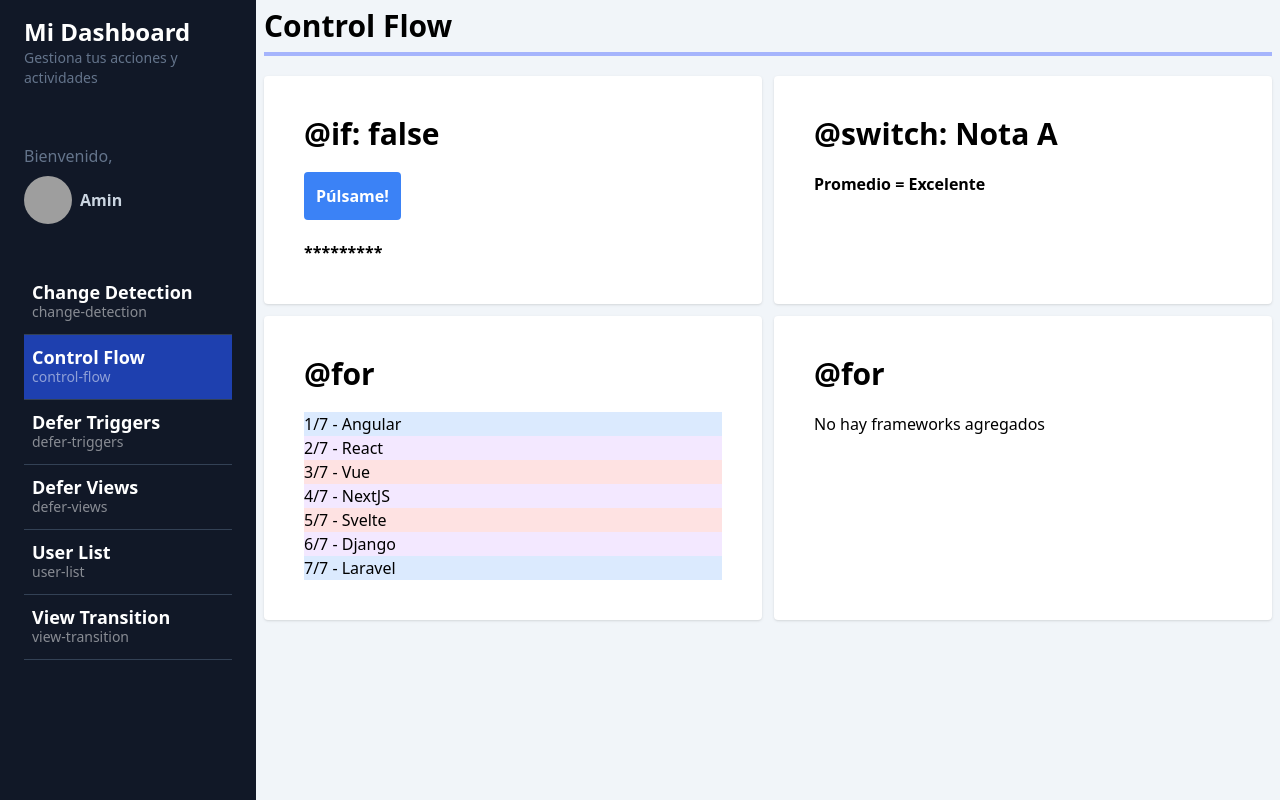
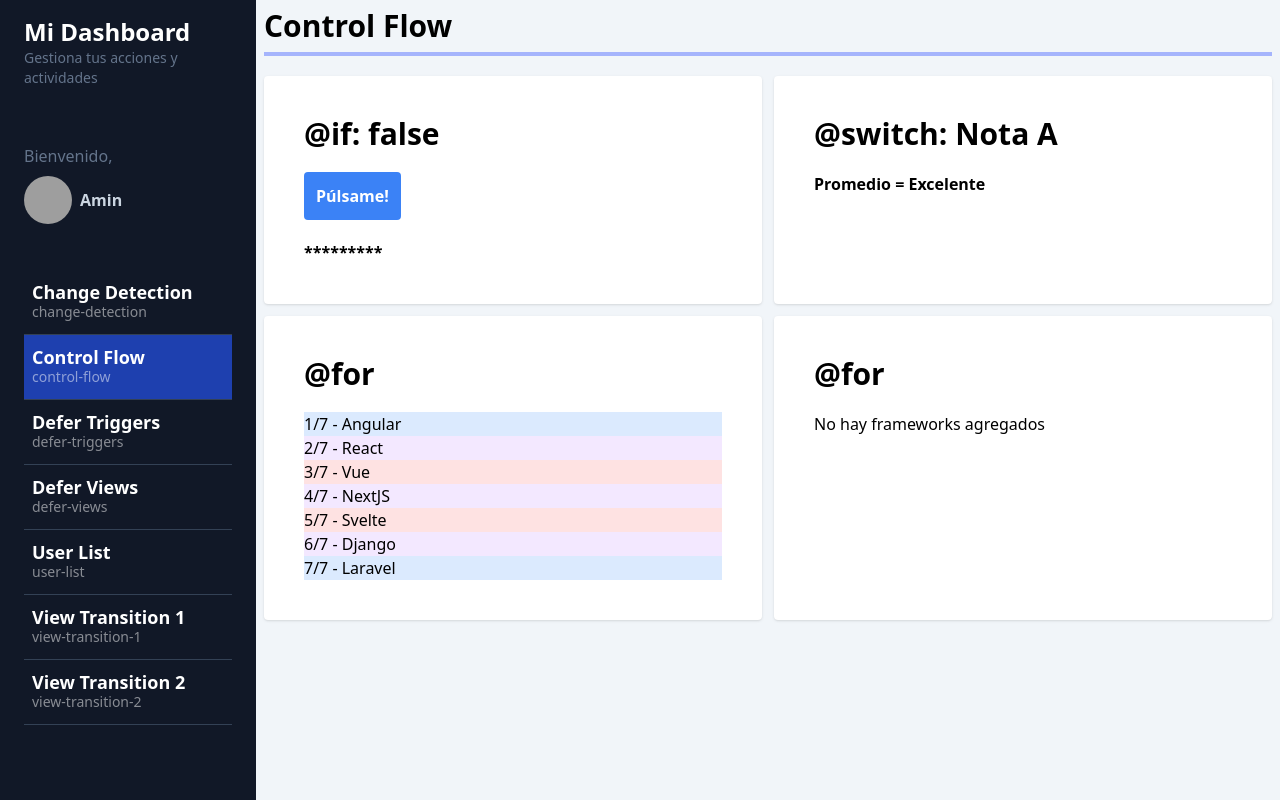
Before and after one commit to AminEl93/MyDashboardApp, an Angular app: page /dashboard/control-flow in a window 1280 px wide. Built offline with nearby package versions, Linux system fonts and the light colour scheme; grey boxes are pictures that could not be loaded.

Commit message:
View Transitions

```diff
--- a/src/app/app.config.ts
+++ b/src/app/app.config.ts
@@ -1,8 +1,18 @@
 import { ApplicationConfig } from '@angular/core';
-import { provideRouter } from '@angular/router';
+import { provideRouter, withViewTransitions } from '@angular/router';
 
 import { routes } from './app.routes';
 
 export const appConfig: ApplicationConfig = {
-    providers: [provideRouter(routes)]
+    providers: [
+        provideRouter(
+            routes,
+            withViewTransitions({
+                skipInitialTransition: true,
+                // onViewTransitionCreated(transitionInfo) {
+                //    console.log({transitionInfo});
+                // }
+            })
+        )
+    ]
 };
--- a/src/app/app.routes.ts
+++ b/src/app/app.routes.ts
@@ -36,9 +36,14 @@ export const routes: Routes = [
                 loadComponent: () => import('./dashboard/pages/users/users.component')
             },
             {
-                path: 'view-transition',
-                title: 'View Transition',
-                loadComponent: () => import('./dashboard/pages/view-transition/view-transition.component')
+                path: 'view-transition-1',
+                title: 'View Transition 1',
+                loadComponent: () => import('./dashboard/pages/view-transition/view-transition-1/view-transition-1.component')
+            },
+            {
+                path: 'view-transition-2',
+                title: 'View Transition 2',
+                loadComponent: () => import('./dashboard/pages/view-transition/view-transition-2/view-transition-2.component')
             },
             {
                 path:'', redirectTo: 'control-flow', pathMatch: 'full'
--- /dev/null
+++ b/src/app/dashboard/pages/view-transition/view-transition-1/view-transition-1.component.html
@@ -0,0 +1,12 @@
+<app-title title="View Transition 1" />
+
+<section class="flex justify-start">
+    <img
+        srcset="https://picsum.photos/id/22/300/300"
+        alt="Picsum"
+        width="300"
+        height="300"
+        style="view-transition-name: hero1"
+    />
+    <div class="bg-blue-500 w-80 h-80" style="view-transition-name: hero2"></div>
+</section>
--- /dev/null
+++ b/src/app/dashboard/pages/view-transition/view-transition-2/view-transition-2.component.html
@@ -0,0 +1,15 @@
+<app-title title="View Transition 2" />
+
+<section class="flex justify-end">
+    <img
+        srcset="https://picsum.photos/id/22/600/600"
+        alt="Picsum"
+        width="600"
+        height="600"
+        style="view-transition-name: hero1"
+    />
+    <div
+        class="fixed bottom-16 right-10 bg-red-800 w-32 h-32 rounded"
+        style="view-transition-name: hero2"
+    ></div>
+</section>
--- a/src/app/dashboard/pages/view-transition/view-transition.component.html
+++ /dev/null
@@ -1 +0,0 @@
-<p>view-transition works!</p>
```
Also changed, not shown: src/app/dashboard/pages/view-transition/view-transition-1/view-transition-1.component.ts (added, +13 -0 lines), src/app/dashboard/pages/view-transition/view-transition-2/view-transition-2.component.ts (added, +13 -0 lines), src/app/dashboard/pages/view-transition/view-transition.component.ts (deleted, +0 -11 lines).
